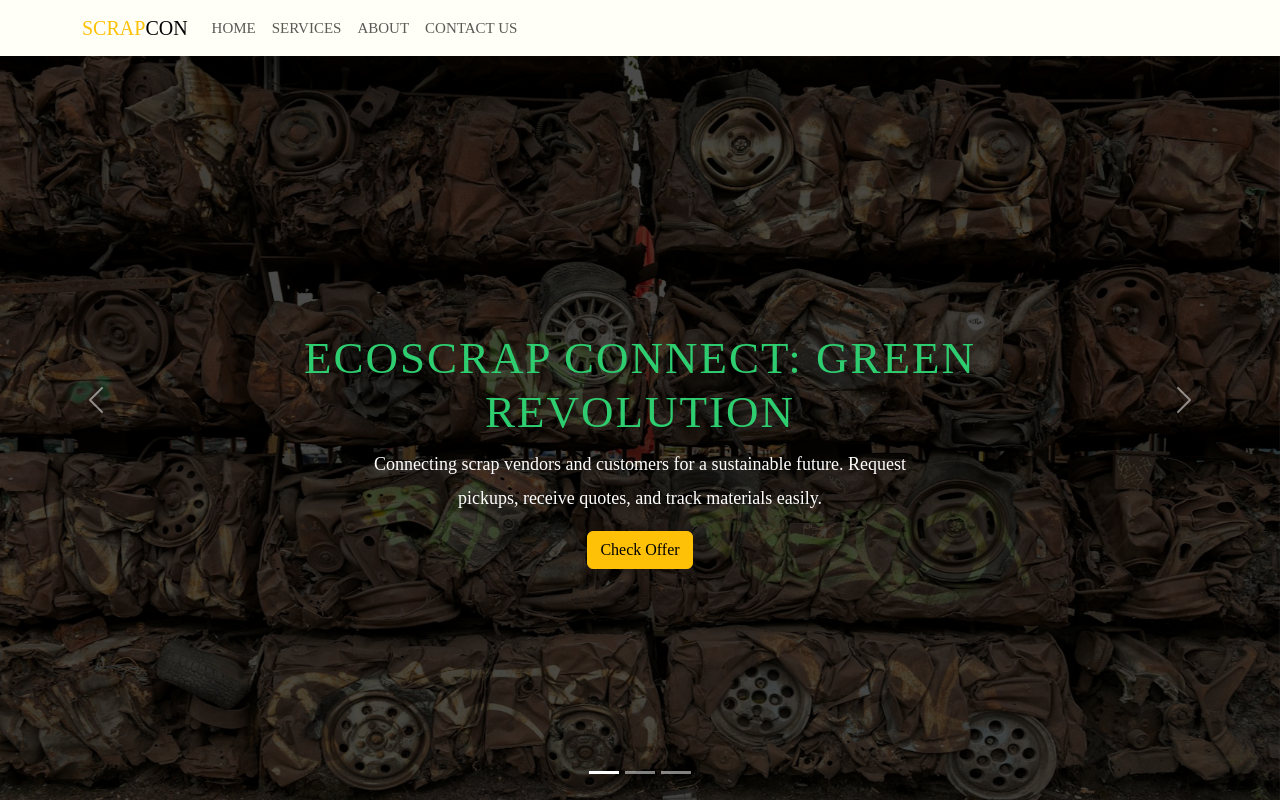
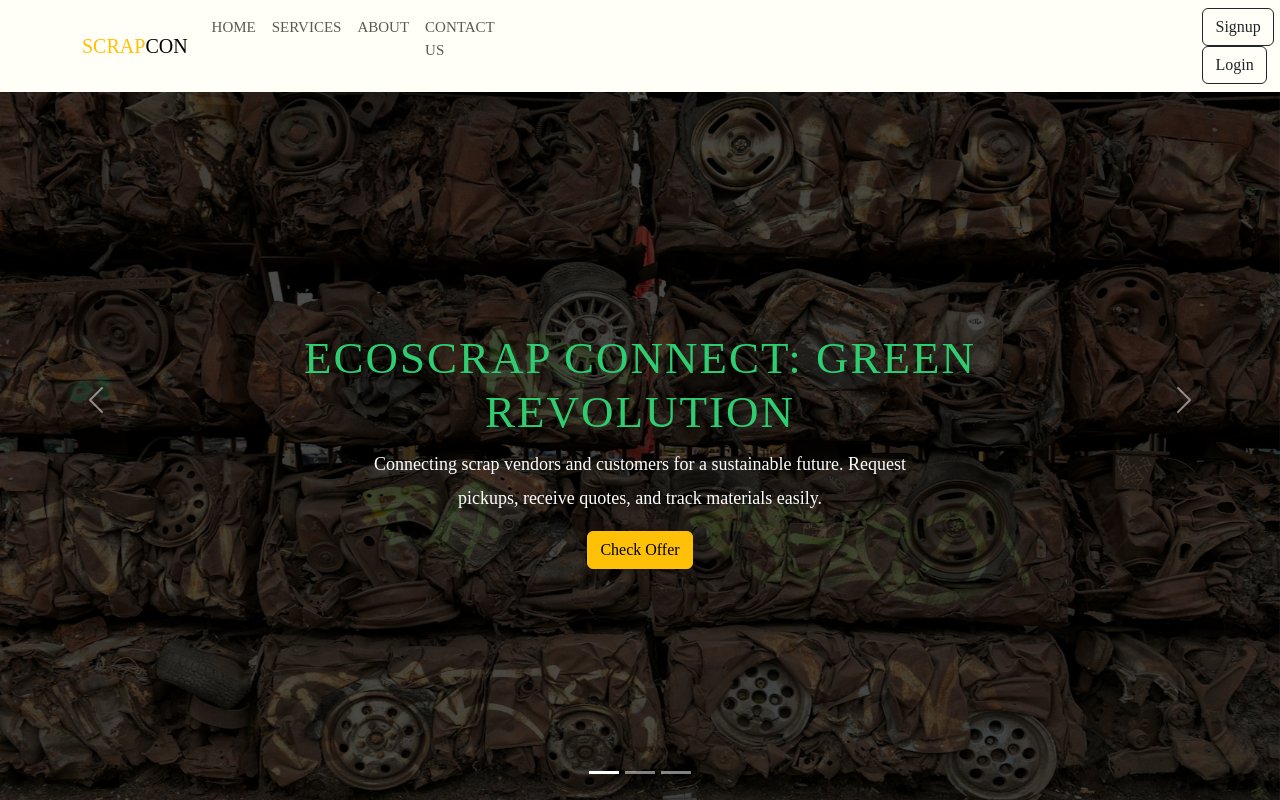
Before and after one commit to moneygoyal02/DEVCREATE-HACKATHON, a website: page Public/web/first.html in a window 1280 px wide. Drawn offline with nearby package versions, Linux system fonts and the light colour scheme.

Commit message:
login signup button

```diff
--- a/Public/web/first.html
+++ b/Public/web/first.html
@@ -55,6 +55,12 @@
 
             <li class="nav-item">
               <a class="nav-link" href="#">Contact Us</a>
+            </li>
+
+            <li class="nav-item" style="margin-left: 700px">
+              <button type="button" class="btn btn-outline-dark">Signup</button>
+              <button type="button" class="btn   btn-outline-dark">Login</button>
+
             </li>
           </ul>
         </div>
```
